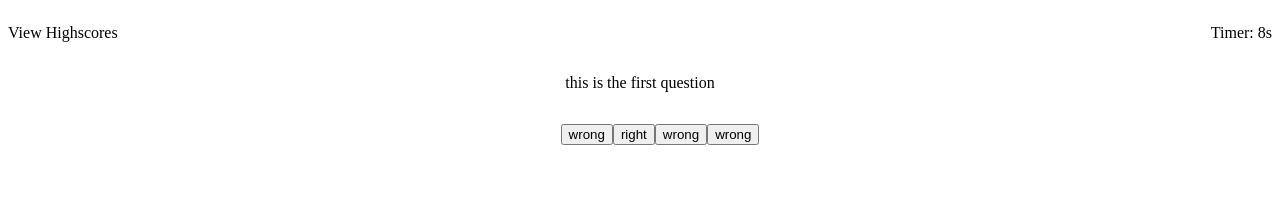
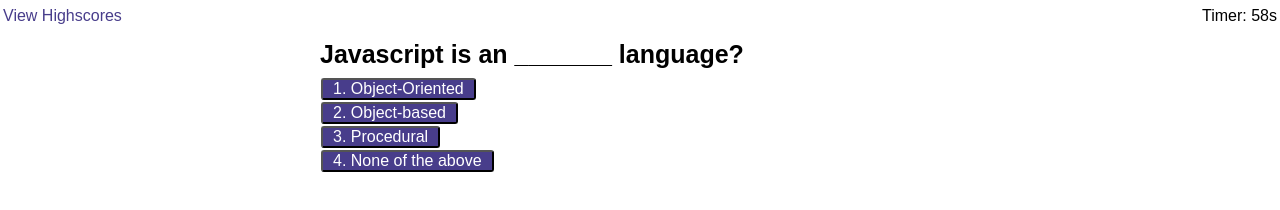
Before and after one commit to joedjensen/javascript-quiz, a plain HTML site: page index.html in a window 1280 px wide. Both pictures are taken after a click on the button "Start Quiz". Drawn offline with Linux system fonts and the light colour scheme.

Commit message:
update questions, finalize styling, last bit of functionality

```diff
--- /dev/null
+++ b/assets/css/reset.css
@@ -0,0 +1,29 @@
+* {
+  margin: 0;
+  padding: 0;
+  box-sizing: border-box;
+}
+
+html {
+  height: 100%;
+}
+
+body {
+  min-height: 100%;
+  line-height: 1;
+  font-family: sans-serif;
+}
+
+h1, h2, h3, h4, h5, h6 {
+  font-size: 100%;
+}
+
+input, select, option, optgroup, textarea, button,
+pre, code {
+  font-size: 100%;
+  font-family: inherit;
+}
+
+ol, ul {
+  list-style: none;
+}
--- a/assets/css/style.css
+++ b/assets/css/style.css
@@ -3,8 +3,49 @@ header {
     justify-content: space-between;
     align-items: center;
     width: 100%;
+    padding: 3px;
+    margin:5px;
 }
 
+header p {
+    margin: 0px;
+}
+body{
+    display: flex;
+    flex-direction: column;
+    align-items: center;
+}
+main {
+    width: 50%;
+    align-content: center;
+}
+
+h2{
+    font-size: 25px;
+    margin: 10px;
+    text-align: center;
+}
+
+a {
+    color: darkslateblue;
+}
+
+button {
+    background-color: darkslateblue;
+    color:white;
+    border-radius: 3px;
+    padding-left: 10px;
+    padding-right: 10px;
+    margin: 1px;
+}
+
+p{
+    margin: 10px;
+    text-align: center;
+}
+form {
+    margin: 10px;
+}
 
 main {
     display: flex;
@@ -12,3 +53,59 @@ main {
     align-items: center;
     flex-direction: column;
 }
+
+ol{
+    list-style-type: decimal;
+}
+
+.answers{
+    width: 100%;
+    display: flex;
+    flex-direction: column;
+    align-items: flex-start;
+    justify-items: left;
+}
+.answers button {
+    margin: 1px;
+}
+
+.left-align {
+    width: 100%;
+    text-align: left;
+}
+
+ol {
+    counter-reset: count;
+    width: 200px;
+  }
+
+  ol li {
+    list-style-type: none;
+    position: relative;
+  }
+
+  ol li:before {
+    counter-increment: count;
+    content: counter(count)" ";
+    margin-right: 0.5em;
+    display:inline-block;
+    padding:0 5px;
+   }
+
+.previous-answer {
+    width: 100%;
+    display: none;
+    text-align: left;
+}
+
+.previous-answer.show {
+    display: block;
+}
+
+.even-scores{
+    background-color: lavender;
+}
+
+.odd-scores{
+    background-color: lavenderblush;
+}
--- a/assets/js/script.js
+++ b/assets/js/script.js
@@ -1,18 +1,60 @@
+// two elements in HTML
 var headerEl = document.getElementById('page-header')
 var mainEl = document.getElementById('main')
+// set index to 0 at load
 var currentIndex = 0
+// array of question objects to loop through
 var questionArray = [
     {
-        "questionText": "this is the first question",
-        "answerArray": ["wrong", "right", "wrong", "wrong"],
+        "questionText": "Javascript is an _______ language?",
+        "answerArray": ["Object-Oriented", "Object-based", "Procedural", "None of the above"],
+        "correctIndex": 0
+    },
+    {
+        "questionText": "Which of the following keywords is used to define a variable in Javascript?",
+        "answerArray": ["var", "let", "Both A and B", "None of the above"],
+        "correctIndex": 2
+    },
+    {
+        "questionText": "Which of the following methods can be used to display data in some form using Javascript?",
+        "answerArray": ["document.write()","console.log()","window.alert()","None of the above"],
         "correctIndex": 1
     },
     {
-        "questionText": "this is the first question",
-        "answerArray": ["wrong", "wrong", "wrong", "right"],
-        "correctIndex": 3
-    }]
+        "questionText": "Which of the following methods is used to access HTML elements using Javascript?",
+        "answerArray": ["getElementById()","getElementsByClassName()","Both A and B", "None of the above"],
+        "correctIndex": 2
+    },
+    {
+        "questionText": "Which function is used to serialize an object into a JSON string in Javascript?",
+        "answerArray": ["stringify()","parse()","convert()", "None of the above"],
+        "correctIndex": 0
+    },
+    {
+        "questionText": "How do you stop an interval timer in Javascript?",
+        "answerArray": ["clearInterval()","clearTimer()","intervalOver()", "None of the above"],
+        "correctIndex": 0
+    },
+    {
+        "questionText": "Inside which HTML element do we put the Javascript?",
+        "answerArray": ["<js>","<script>","<javascript>", "<scripting>"],
+        "correctIndex": 1
+    },
+    {
+        "questionText": "Which of the following type of variable takes precedence over hte other if names are the same?",
+        "answerArray": ["Local variable","global variable","Both of the above", "None of the above"],
+        "correctIndex": 0
+    },
+    {
+        "questionText": "Javascript is the scripting language of Java?",
+        "answerArray": ["True", "False"],
+        "correctIndex": 1
+    },
+]
+// variable used to store previous answer
+var previousAnswer;
 
+// render home page on page load
 renderHomePage();
 
 function renderHomePage() {
@@ -20,54 +62,62 @@ function renderHomePage() {
     clearEls();
     // reset question index to beginning
     currentIndex = 0;
-    // home page header
+    // anchor link to view high scores
     var highScoreLink = document.createElement('a');
     highScoreLink.textContent = "View Highscores"
     highScoreLink.addEventListener('click', function () {
         renderHighScorePage()
     })
     headerEl.appendChild(highScoreLink)
+    // header element to add to main
     var homePageHeader = document.createElement("h2")
-    homePageHeader.textContent = "JavaScript Quiz"
+    homePageHeader.textContent = "Coding Quiz Challenge"
     mainEl.appendChild(homePageHeader)
     // home page body
     var homePageBody = document.createElement('p')
-    homePageBody.textContent = "Welcome to an interactive JavaScript Quiz. Answer as quickly as you can and see if you can get a high score!"
+    homePageBody.textContent = "Try to answer the following code-related questions within the time limit. Keep in mind that incorrect answers will penalize your score/time by 10 seconds!"
     mainEl.appendChild(homePageBody);
     // start button
     var startButton = document.createElement("button")
     startButton.textContent = "Start Quiz"
     mainEl.appendChild(startButton)
-    // render first question on
+    // start game on click of start button
     startButton.addEventListener('click', startGame);
 }
 
+// clear inner HTML for our base elements
 function clearEls() {
     headerEl.innerHTML = '';
     mainEl.innerHTML = '';
 };
 
+// game
 function startGame() {
-    var time = 10;
+    // default time set to 60seconds
+    var time = 60;
     clearEls()
+    // renders timer and high score link
     renderGameHeader()
+    // get span to write time to
     var timeEl = document.getElementById('time')
     timeEl.textContent = time
+    // timer function
     const timerId = setInterval(function () {
         time--
         timeEl.textContent = time
+        // loss conditiion
         if (time <= 0) {
             // stop timer function
             clearInterval(timerId);
-            // increment losses, store, update text
+            // endGame
             endGame();
         }
     }, 1000)
-
+    // render the first question
     renderNextQuestion();
 
     function renderNextQuestion() {
-        // win condition
+        // win condition, you have finished the questions
         if (currentIndex >= questionArray.length) {
             clearInterval(timerId)
             endGame()
@@ -75,12 +125,16 @@ function startGame() {
         }
         mainEl.innerHTML = '';
         var question = questionArray[currentIndex]
-        var questionBodyEl = document.createElement('p')
+        // get body of question
+        var questionBodyEl = document.createElement('h2')
+        questionBodyEl.classList.add("left-align")
         questionBodyEl.textContent = question.questionText
-        var answersEl = document.createElement('ol')
+        var answersEl = document.createElement('div')
+        answersEl.classList.add("answers")
+        // loop through answers generating HTML elements
         for (i = 0; i < question.answerArray.length; i++) {
             var answer = document.createElement('button')
-            answer.textContent = question.answerArray[i]
+            answer.textContent = (i+1) + ". " + question.answerArray[i]
             if (i == question.correctIndex) {
                 answer.setAttribute("data-correct-answer", true)
             }
@@ -89,16 +143,32 @@ function startGame() {
         answersEl.addEventListener("click", checkAnswer)
         mainEl.appendChild(questionBodyEl)
         mainEl.appendChild(answersEl)
+        // add previous answer element if we are not on the first question
+        if (currentIndex>0) {
+            var previousAnswerEl = document.createElement('p')
+            previousAnswerEl.classList.add('previous-answer')
+            previousAnswerEl.classList.add('show')
+            previousAnswerEl.textContent = previousAnswer
+            // set display to none after 1 second
+            setTimeout(function() {
+                previousAnswerEl.classList.remove('show');
+            }, 1000)
+            mainEl.appendChild(previousAnswerEl)
+        }
+        // iterate index
         currentIndex++
     }
 
-
+    // takes us to the high score submission page
     function endGame() {
         mainEl.innerHTML = ''
+        timeEl.textContent = time
         var endGameHeaderEl = document.createElement("h2")
+        endGameHeaderEl.classList.add("left-align")
         endGameHeaderEl.textContent = "All Done!"
         mainEl.appendChild(endGameHeaderEl)
         var endGameBodyEl = document.createElement('p')
+        endGameBodyEl.classList.add("left-align")
         endGameBodyEl.textContent = "Your score was a " + time
         mainEl.appendChild(endGameBodyEl)
         var formEl = document.createElement('form')
@@ -110,23 +180,36 @@ function startGame() {
         formEl.appendChild(label)
         formEl.appendChild(input)
         formEl.appendChild(button)
+        formEl.classList.add("left-align")
         mainEl.appendChild(formEl)
+        // submit high score on submission click
         button.addEventListener("click", submitHighScore)
     }
 
     function submitHighScore(event) {
+        // prevent default behavior
         event.preventDefault()
+        // get high scores from local storage.
+        // array of score objects with initials and score
         var highScores = localStorage.getItem('highScores')
+        // gets the value of the input form
         var inputVal = document.getElementsByTagName('input')[0].value
+        // create a new score object
         var newScoreObj = { "initials": inputVal, "score": time }
+        // if they have entered text
         if (inputVal != '') {
+            // check if high scores already existed
             if (highScores) {
+                // parse old array
                 highScores = JSON.parse(highScores)
+                // add new object
                 highScores.push(newScoreObj)
+                // sort array so high scores first
                 highScores.sort(compareScoreObjects)
             } else {
                 highScores = [newScoreObj]
             }
+            // stringify the array and set to local storage
             localStorage.setItem('highScores', JSON.stringify(highScores))
             renderHighScorePage()
         }
@@ -134,19 +217,25 @@ function startGame() {
 
 
     function checkAnswer(event) {
+        // make sure they clicked a button
         if (event.target.matches('button')) {
+            // correct answers have this attribute
             if (!event.target.hasAttribute('data-correct-answer')) {
-                time = time - 5
+                time = time - 10
+                // used to create previousAnswerEl
+                previousAnswer = "Incorrect!"
+            } else {
+                previousAnswer = "Correct!"
             }
-            console.log("check")
             renderNextQuestion()
         }
+    }
 
-
-    }
+    // renders header and timer
     function renderGameHeader() {
         var highScoreLink = document.createElement('a');
         highScoreLink.textContent = "View Highscores"
+        // view highscores link stops game timer if clicked during game
         highScoreLink.addEventListener('click', function () {
             clearInterval(timerId)
             renderHighScorePage()
@@ -160,6 +249,7 @@ function startGame() {
 
 function renderTimer() {
     var timerEl = document.createElement('p')
+    // create element with span to write time to
     timerEl.innerHTML = "Timer: <span id = time></span>s"
     headerEl.appendChild(timerEl)
 }
@@ -171,24 +261,30 @@ function renderHighScorePage() {
     var highScoreHeader = document.createElement("h2")
     var highScoreList = document.createElement("ol")
     var highScores = localStorage.getItem("highScores")
+    var buttonsDiv = document.createElement('div')
     var homeButton = document.createElement('button')
     var resetScores = document.createElement('button')
     homeButton.textContent = "Go back"
     resetScores.textContent = "Reset scores"
-
     highScoreHeader.textContent = "High Scores"
+    // add list items for each score
+    // different formating for odd and even scores
     if (highScores) {
         var array = JSON.parse(highScores)
         for (i = 0; i < array.length; i++) {
             var li = document.createElement('li')
-            li.textContent = array[i].initials + "-" + array[i].score
+            if (i % 2 == 0){
+                li.classList.add("even-scores")
+            } else {li.classList.add("odd-scores")}
+            li.textContent = array[i].initials + " - " + array[i].score
             highScoreList.appendChild(li)
         }
     }
     mainEl.appendChild(highScoreHeader)
     mainEl.appendChild(highScoreList)
-    mainEl.appendChild(homeButton)
-    mainEl.appendChild(resetScores)
+    mainEl.appendChild(buttonsDiv)
+    buttonsDiv.appendChild(homeButton)
+    buttonsDiv.appendChild(resetScores)
     homeButton.addEventListener('click', renderHomePage)
     resetScores.addEventListener('click', resetHighScoreList)
 }
--- a/index.html
+++ b/index.html
@@ -5,6 +5,7 @@
     <meta http-equiv="X-UA-Compatible" content="IE=edge">
     <meta name="viewport" content="width=device-width, initial-scale=1.0">
     <title>Javascript Quiz</title>
+    <link rel="stylesheet" type="text/css" href="./assets/css/reset.css">
     <link rel="stylesheet" type="text/css" href="./assets/css/style.css">
 </head>
 <body>
```
